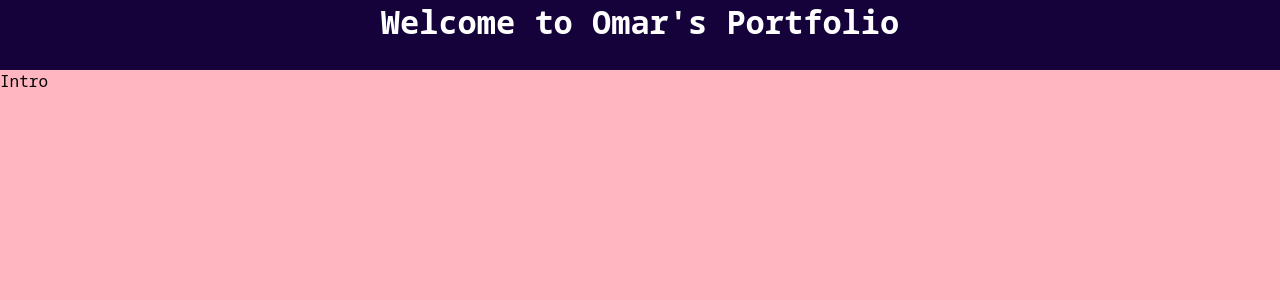
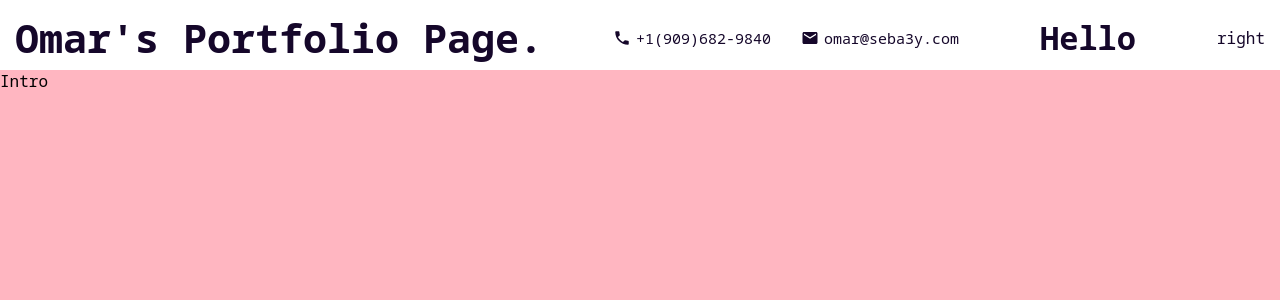
Before and after one commit to notrandomath/portfolio, a React (Create React App) app: page / in a window 1280 px wide. Shown: the top 300 px of the page. Built offline with nearby package versions, Linux system fonts and the light colour scheme.

Commit message:
Added Navbar menu and UI icons

```diff
--- a/package.json
+++ b/package.json
@@ -3,6 +3,8 @@
   "version": "0.1.0",
   "private": true,
   "dependencies": {
+    "@material-ui/core": "^4.12.4",
+    "@material-ui/icons": "^4.11.3",
     "@testing-library/jest-dom": "^5.16.5",
     "@testing-library/react": "^13.4.0",
     "@testing-library/user-event": "^13.5.0",
--- a/src/app.scss
+++ b/src/app.scss
@@ -7,7 +7,8 @@
         background-color: lightsalmon;
         position: relative;
         top: 70px;
-        scroll-snap-type: y mandatory;
+        scroll-behavior: smooth; //makes links to different section cause a smooth scroll instead of instant (also affects snap scroll)
+        scroll-snap-type: y mandatory; //enables snap scrolling
         scrollbar-width: none; //removes scrollbar for firefox
         &::-webkit-scrollbar {
             display: none; //removes scrollbar from other browsers
--- a/src/components/contact/Contact.jsx
+++ b/src/components/contact/Contact.jsx
@@ -2,7 +2,7 @@ import "./contact.scss"
 
 export default function Contact() {
   return (
-    <div className="contact">
+    <div className="contact" id="contact">
         Contact
     </div>
   )
--- a/src/components/intro/Intro.jsx
+++ b/src/components/intro/Intro.jsx
@@ -2,7 +2,7 @@ import './intro.scss'
 
 export default function Intro() {
   return (
-    <div className="intro">
+    <div className="intro" id="intro">
         Intro
     </div>
   )
--- a/src/components/portfolio/Portfolio.jsx
+++ b/src/components/portfolio/Portfolio.jsx
@@ -2,7 +2,7 @@ import "./portfolio.scss"
 
 export default function Portfolio() {
   return (
-    <div className="portfolio">
+    <div className="portfolio" id="portfolio">
         Portfolio
     </div>
   )
--- a/src/components/testimonials/Testimonials.jsx
+++ b/src/components/testimonials/Testimonials.jsx
@@ -2,6 +2,8 @@ import "./testimonials.scss"
 
 export default function Testimonials() {
   return (
-    <div className="testimonials">Testimonials</div>
+    <div className="testimonials" id = "testimonials">
+      Testimonials
+    </div>
   )
 }
--- a/src/components/topbar/Topbar.jsx
+++ b/src/components/topbar/Topbar.jsx
@@ -1,9 +1,26 @@
 import "./topbar.scss"
+import {Phone, Mail} from "@material-ui/icons"
 
 export default function Topbar() {
   return (
     <div className="topbar">
-        <h1>Welcome to Omar's Portfolio</h1>
+      <div className = "wrapper">
+        <div className="left">
+          <a href="#intro" className="logo">Omar's Portfolio Page.</a>
+          <div className="itemContainer">
+            <Phone className="icon"/>
+            <span>+1(909)682-9840</span>
+          </div>
+          <div className="itemContainer">
+            <Mail className="icon"/>
+            <span>omar@seba3y.com</span>
+          </div>
+        </div>
+        <h1>Hello</h1>
+        <div className="right">
+          right
+        </div>
+      </div>
     </div>
   )
 }
--- a/src/components/topbar/topbar.scss
+++ b/src/components/topbar/topbar.scss
@@ -1,12 +1,44 @@
 .topbar{
     width: 100%;
     height: 70px;
-    background-color: #15023a;
+    background-color: white;
+    color: #15072a; //text color
     position: fixed;
     top: 0;
     z-index: 2;
-    text-align: center;
-    h1 {
-        color:white
+
+    .wrapper {
+        padding: 10px 15px; //format: top-bottom padding left-right padding
+        display: flex;
+        align-items: center;
+        justify-content: space-between;
+        .left {
+            display: flex;
+            align-items: center;
+
+            .logo {
+                font-size: 40px;
+                font-weight: 800;
+                text-decoration: none;
+                color: inherit;
+                margin-right: 40px;
+            }
+
+            .itemContainer {
+                display: flex;
+                align-items: center;
+                margin-left: 30px;
+
+                .icon {
+                    font-size: 18px;
+                    margin-right: 5px;
+                }
+
+                span {
+                    font-size: 15px;
+                    font-weight: 400;
+                }
+            }
+        }
     }
 }
--- a/src/components/works/Works.jsx
+++ b/src/components/works/Works.jsx
@@ -2,7 +2,7 @@ import "./works.scss"
 
 export default function Works() {
   return (
-    <div className="works">
+    <div className="works" id = "works    ">
         Works
     </div>
   )
```
Also changed, not shown: 1 other file (tests, documents, lock files or other folders).
